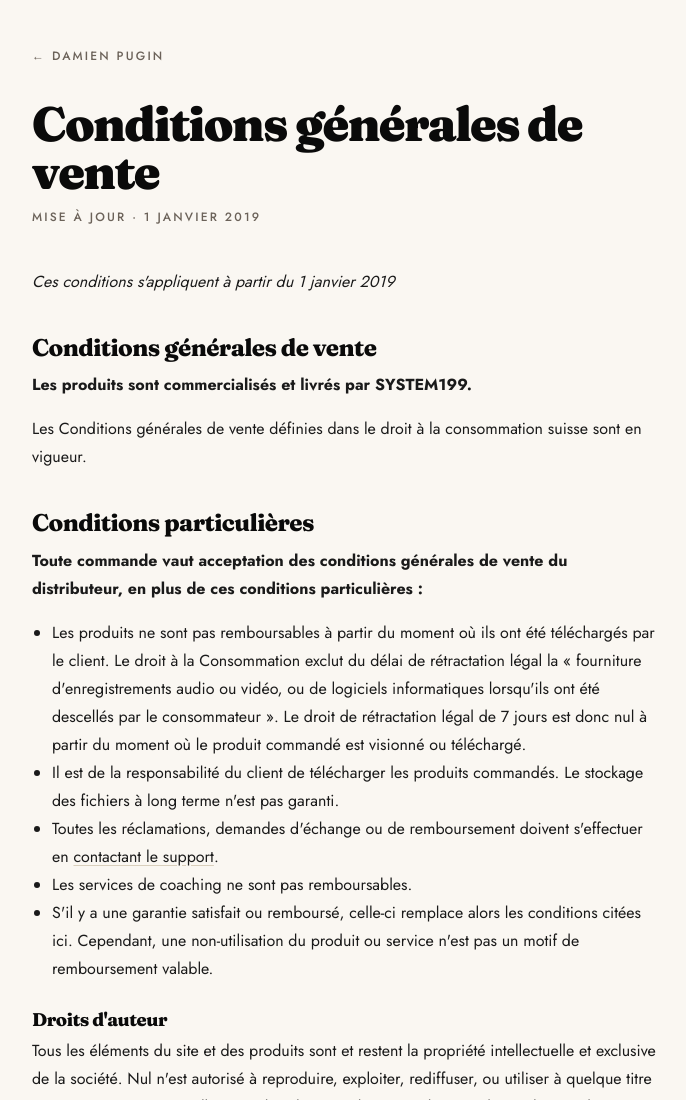
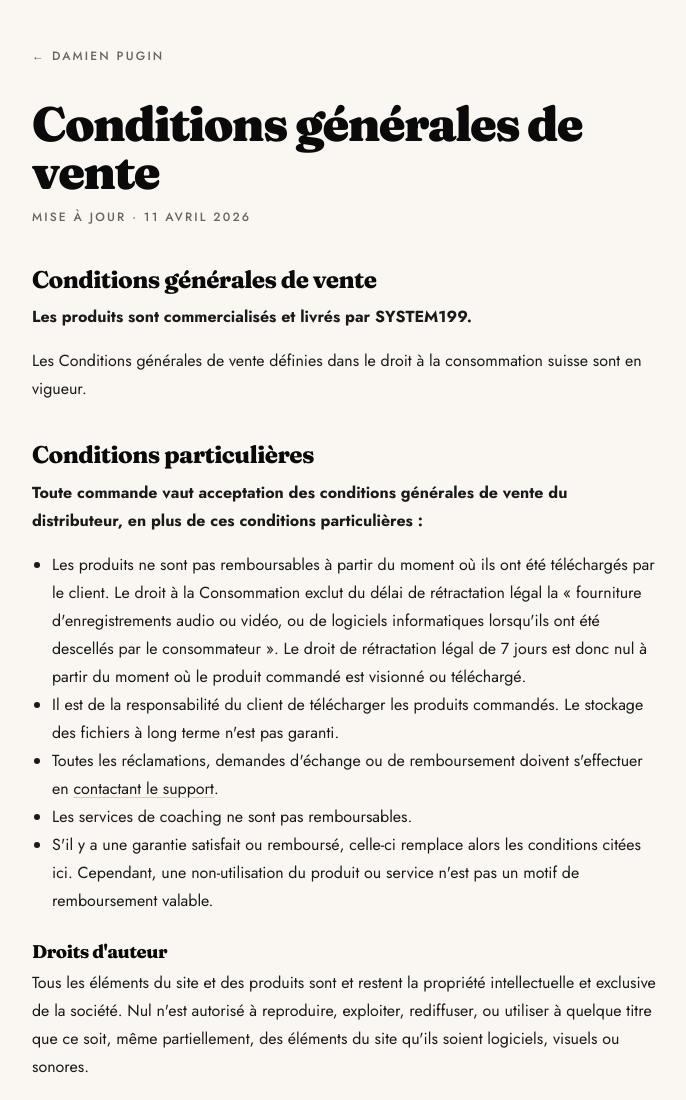
Before and after one commit to damienp199/website-damienpugin, an Astro site: page /cgv in a window 1280 px wide. Shown: the top 1100 px of the page, without its empty margins (296-982 px from the left). Built offline with nearby package versions, Linux system fonts and the light colour scheme; Astro itself is replaced by a stand-in of ours.

Commit message:
Update legal pages date to 11 avril 2026, drop redundant CGV intro
Co-Authored-By: Claude Opus 4.6 (1M context) <noreply@anthropic.com>

```diff
--- a/src/pages/cgv.astro
+++ b/src/pages/cgv.astro
@@ -2,9 +2,7 @@
 import Legal from "../layouts/Legal.astro";
 ---
 
-<Legal title="Conditions générales de vente — Damien Pugin" heading="Conditions générales de vente" updated="1 janvier 2019">
-  <p><em>Ces conditions s'appliquent à partir du 1 janvier 2019</em></p>
-
+<Legal title="Conditions générales de vente — Damien Pugin" heading="Conditions générales de vente" updated="11 avril 2026">
   <h2>Conditions générales de vente</h2>
   <p><strong>Les produits sont commercialisés et livrés par SYSTEM199.</strong></p>
   <p>
--- a/src/pages/mentions-legales.astro
+++ b/src/pages/mentions-legales.astro
@@ -2,7 +2,7 @@
 import Legal from "../layouts/Legal.astro";
 ---
 
-<Legal title="Mentions légales — Damien Pugin" heading="Mentions légales" updated="2026-04-11">
+<Legal title="Mentions légales — Damien Pugin" heading="Mentions légales" updated="11 avril 2026">
   <h2>Éditeur du site</h2>
   <p>
     Le présent site est édité par <strong>SYSTEM199</strong>, entreprise individuelle
--- a/src/pages/politique-de-confidentialite.astro
+++ b/src/pages/politique-de-confidentialite.astro
@@ -2,7 +2,7 @@
 import Legal from "../layouts/Legal.astro";
 ---
 
-<Legal title="Politique de confidentialité — Damien Pugin" heading="Politique de confidentialité" updated="20 juillet 2021">
+<Legal title="Politique de confidentialité — Damien Pugin" heading="Politique de confidentialité" updated="11 avril 2026">
   <p>
     Cette politique de confidentialité définit la manière dont <em>SYSTEM199</em> et
     ses sous-traitants utilisent et protègent les informations que vous transmettez.
```
